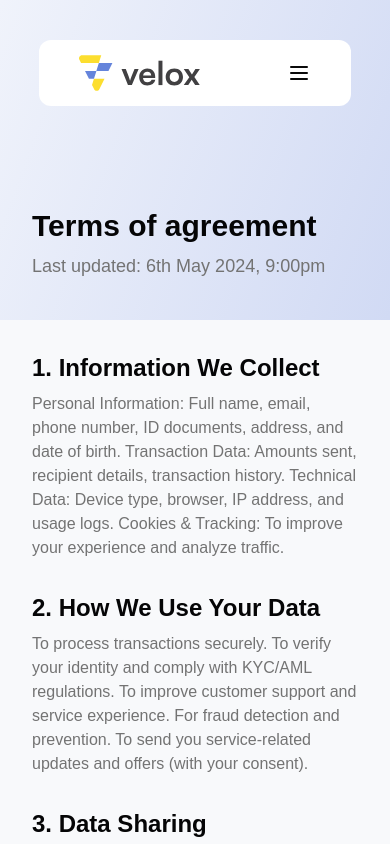
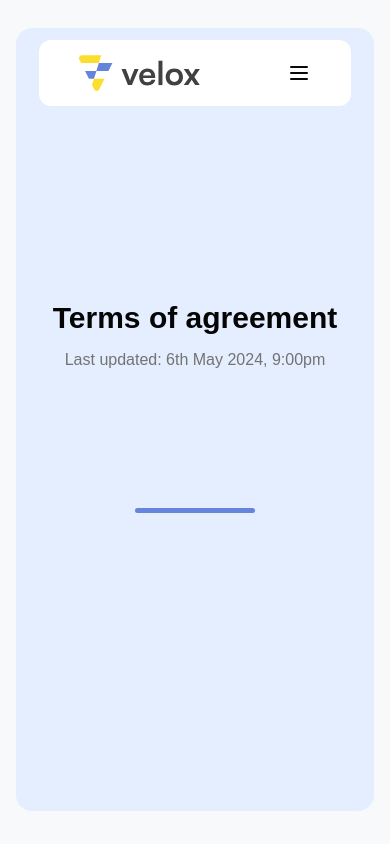
Before and after one commit to veloxpayments/velox-website, a Next.js app: page /terms in a window 390 px wide. Shown: the top 844 px of the page. Built offline with nearby package versions, Linux system fonts and the light colour scheme; a web font is replaced by a local one.

Commit message:
feat(UI): modify privacy and terms or agreement pages mobile view UI

```diff
--- a/src/app/privacy/page.tsx
+++ b/src/app/privacy/page.tsx
@@ -3,16 +3,19 @@ import React from "react";
 
 const Terms = () => {
   return (
-    <div className="w-full min-h-screen bg-[#f8f9fb] font-satoshi">
+    <div className="w-full min-h-screen bg-[#f8f9fb] font-satoshi pt-7 md:px-0 md:pt-0">
       {/* Header Section */}
-      <header className="px-4 md:px-8 bg-white w-full pb-8 md:pb-16 relative bg-[linear-gradient(110deg,_#F0F3FB_0.23%,_#D1DAF4_99.77%)]">
+      <section className="w-full px-4 md:px-0">
+        <header className="w-full h-[783px] md:h-auto flex flex-col items-center justify-center px-4 md:px-0 md:pt-[120px] pb-8 md:pb-0 bg-[#E4EEFE] md:bg-[linear-gradient(110deg,_#F0F3FB_0.23%,_#D1DAF4_99.77%)] rounded-2xl md:rounded-none min-h-[400px] relative overflow-hidden">
         <div className="max-w-5xl mx-auto w-full px-4 md:px-0">
-          <div className="flex flex-col items-start justify-center pt-52 pb-0">
-            <h1 className="text-[#050506] text-3xl md:text-5xl font-bold mb-2 text-left">Privacy Policy</h1>
-            <p className="text-[#737373] text-lg md:text-xl mb-2 lg:text-left">Last updated: 6th May 2024, 9:00pm</p>
+          <div className="flex flex-col md:items-start items-center justify-center  pb-0 md:px-4">
+            <h1 className="text-[#050506] text-[30px] md:text-5xl font-bold mb-2 md:text-left">Privacy Policy</h1>
+            <p className="text-[#737373] text-[16px] md:text-xl mb-2 text-center md:text-left">Last updated: 6th May 2024, 9:00pm</p>
+            <div className="mt-8 w-[120px] md:w-[250px] bg-[#6584DB] h-[5px] rounded-full md:hidden mt-[128px]"></div>
           </div>
         </div>
       </header>
+      </section>
 
       {/* Main Content Section */}
      <section className="w-full px-4 md:px-8 bg-[#F8F9FB]">
@@ -20,19 +23,19 @@ const Terms = () => {
         {/* Main Terms Content */}
         <section className="flex-1">
           <div className="mb-8" id="info-collect">
-            <h2 className="text-[#050506] text-2xl md:text-3xl font-semibold mb-2">1. Information We Collect</h2>
+            <h2 className="text-[#050506] text-[18px] md:text-3xl font-semibold mb-2">1. Information We Collect</h2>
             <p className="text-[#737373] text-base md:text-lg mb-4">Personal Information: Full name, email, phone number, ID documents, address, and date of birth. Transaction Data: Amounts sent, recipient details, transaction history. Technical Data: Device type, browser, IP address, and usage logs. Cookies & Tracking: To improve your experience and analyze traffic.</p>
           </div>
           <div className="mb-8" id="use-data">
-            <h2 className="text-[#050506] text-2xl md:text-3xl font-semibold mb-2">2. How We Use Your Data</h2>
+            <h2 className="text-[#050506] text-[18px] md:text-3xl font-semibold mb-2">2. How We Use Your Data</h2>
             <p className="text-[#737373] text-base md:text-lg mb-4">To process transactions securely. To verify your identity and comply with KYC/AML regulations. To improve customer support and service experience. For fraud detection and prevention. To send you service-related updates and offers (with your consent).</p>
           </div>
           <div className="mb-8" id="data-sharing">
-            <h2 className="text-[#050506] text-2xl md:text-3xl font-semibold mb-2">3. Data Sharing</h2>
+            <h2 className="text-[#050506] text-[18px] md:text-3xl font-semibold mb-2">3. Data Sharing</h2>
             <p className="text-[#737373] text-base md:text-lg mb-4">We do not sell your data. We may share it with: Licensed financial institutions or payment partners. Government regulators, if legally required. Third-party services for identity verification or analytics (under strict agreements).</p>
           </div>
           <div className="mb-8" id="your-rights">
-            <h2 className="text-[#050506] text-2xl md:text-3xl font-semibold mb-2">4. Your Rights</h2>
+            <h2 className="text-[#050506] text-[18px] md:text-3xl font-semibold mb-2">4. Your Rights</h2>
             <p className="text-[#737373] text-base md:text-lg mb-4">Access, correct, or delete your data. Opt-out of marketing communications. Withdraw consent (where applicable).</p>
           </div>
         </section>
--- a/src/app/terms/page.tsx
+++ b/src/app/terms/page.tsx
@@ -3,16 +3,20 @@ import React from "react";
 
 const Terms = () => {
   return (
-    <div className="w-full min-h-screen bg-[#f8f9fb] font-satoshi">
+    <div className="w-full min-h-screen bg-[#f8f9fb] font-satoshi pt-7 md:px-0 md:pt-0">
       {/* Header Section */}
-      <header className="px-4 md:px-8 bg-white w-full pb-8 md:pb-16 relative bg-[linear-gradient(110deg,_#F0F3FB_0.23%,_#D1DAF4_99.77%)]">
+      <section className="w-full px-4 md:px-0">
+        <header className="w-full h-[783px] md:h-auto flex flex-col items-center justify-center px-4 md:px-0 md:pt-[120px] pb-8 md:pb-0 bg-[#E4EEFE] md:bg-[linear-gradient(110deg,_#F0F3FB_0.23%,_#D1DAF4_99.77%)] rounded-2xl md:rounded-none min-h-[400px] relative overflow-hidden">
         <div className="max-w-5xl mx-auto w-full px-4 md:px-0">
-          <div className="flex flex-col items-start justify-center pt-52 pb-0">
-            <h1 className="text-[#050506] text-3xl md:text-5xl font-bold mb-2 text-left">Terms of agreement</h1>
-            <p className="text-[#737373] text-lg md:text-xl mb-2 lg:text-left">Last updated: 6th May 2024, 9:00pm</p>
+          <div className="flex flex-col md:items-start items-center justify-center  pb-0 md:px-4">
+            <h1 className="text-[#050506] text-[30px] md:text-5xl font-bold mb-2 md:text-left">Terms of agreement</h1>
+            <p className="text-[#737373] text-[16px] md:text-xl mb-2 text-center md:text-left">Last updated: 6th May 2024, 9:00pm</p>
+            <div className="mt-8 w-[120px] md:w-[250px] bg-[#6584DB] h-[5px] rounded-full md:hidden mt-[128px]"></div>
           </div>
+
         </div>
       </header>
+      </section>
 
       {/* Main Content Section */}
      <section className="w-full px-4 md:px-8 bg-[#F8F9FB]">
@@ -20,19 +24,19 @@ const Terms = () => {
         {/* Main Terms Content */}
         <section className="flex-1">
           <div className="mb-8" id="info-collect">
-            <h2 className="text-[#050506] text-2xl md:text-3xl font-semibold mb-2">1. Information We Collect</h2>
+            <h2 className="text-[#050506] text-[18px] md:text-3xl font-semibold mb-2">1. Information We Collect</h2>
             <p className="text-[#737373] text-base md:text-lg mb-4">Personal Information: Full name, email, phone number, ID documents, address, and date of birth. Transaction Data: Amounts sent, recipient details, transaction history. Technical Data: Device type, browser, IP address, and usage logs. Cookies & Tracking: To improve your experience and analyze traffic.</p>
           </div>
           <div className="mb-8" id="use-data">
-            <h2 className="text-[#050506] text-2xl md:text-3xl font-semibold mb-2">2. How We Use Your Data</h2>
+            <h2 className="text-[#050506] text-[18px] md:text-3xl font-semibold mb-2">2. How We Use Your Data</h2>
             <p className="text-[#737373] text-base md:text-lg mb-4">To process transactions securely. To verify your identity and comply with KYC/AML regulations. To improve customer support and service experience. For fraud detection and prevention. To send you service-related updates and offers (with your consent).</p>
           </div>
           <div className="mb-8" id="data-sharing">
-            <h2 className="text-[#050506] text-2xl md:text-3xl font-semibold mb-2">3. Data Sharing</h2>
+            <h2 className="text-[#050506] text-[18px] md:text-3xl font-semibold mb-2">3. Data Sharing</h2>
             <p className="text-[#737373] text-base md:text-lg mb-4">We do not sell your data. We may share it with: Licensed financial institutions or payment partners. Government regulators, if legally required. Third-party services for identity verification or analytics (under strict agreements).</p>
           </div>
           <div className="mb-8" id="your-rights">
-            <h2 className="text-[#050506] text-2xl md:text-3xl font-semibold mb-2">4. Your Rights</h2>
+            <h2 className="text-[#050506] text-[18px] md:text-3xl font-semibold mb-2">4. Your Rights</h2>
             <p className="text-[#737373] text-base md:text-lg mb-4">Access, correct, or delete your data. Opt-out of marketing communications. Withdraw consent (where applicable).</p>
           </div>
         </section>
--- a/src/components/footer.tsx
+++ b/src/components/footer.tsx
@@ -4,8 +4,8 @@ import { motion } from "framer-motion";
 import Image from "next/image";
 import coin from "../../public/coin-one.png";
 import Link from "next/link";
-import { Input } from "../components/ui/input";
-import { Button } from "../components/ui/button";
+import { Input } from "./ui/input";
+import { Button } from "./ui/button";
 import {
   Facebook,
   Twitter,
--- a/src/components/header.tsx
+++ b/src/components/header.tsx
@@ -254,6 +254,7 @@ const Header = () => {
                         key={subItem.title}
                         href={subItem.link}
                         className="text-sm text-gray-700 hover:text-gray-900"
+                        onClick={() => setIsMenuOpen(false)}
                       >
                         {subItem.title}
                       </Link>
```
